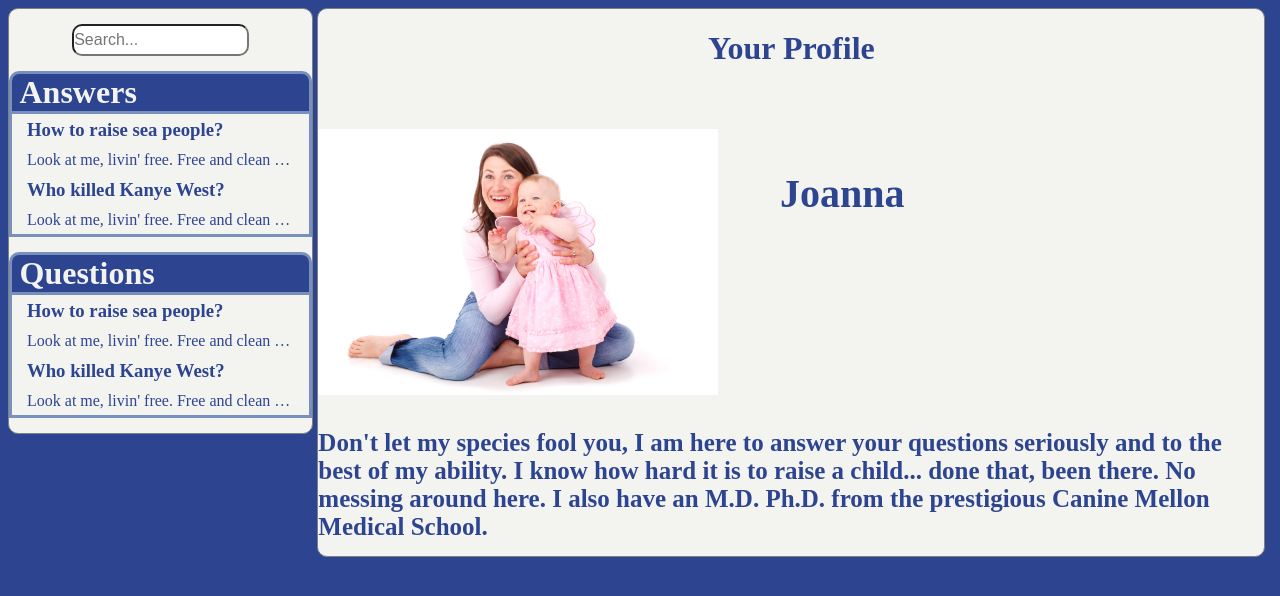
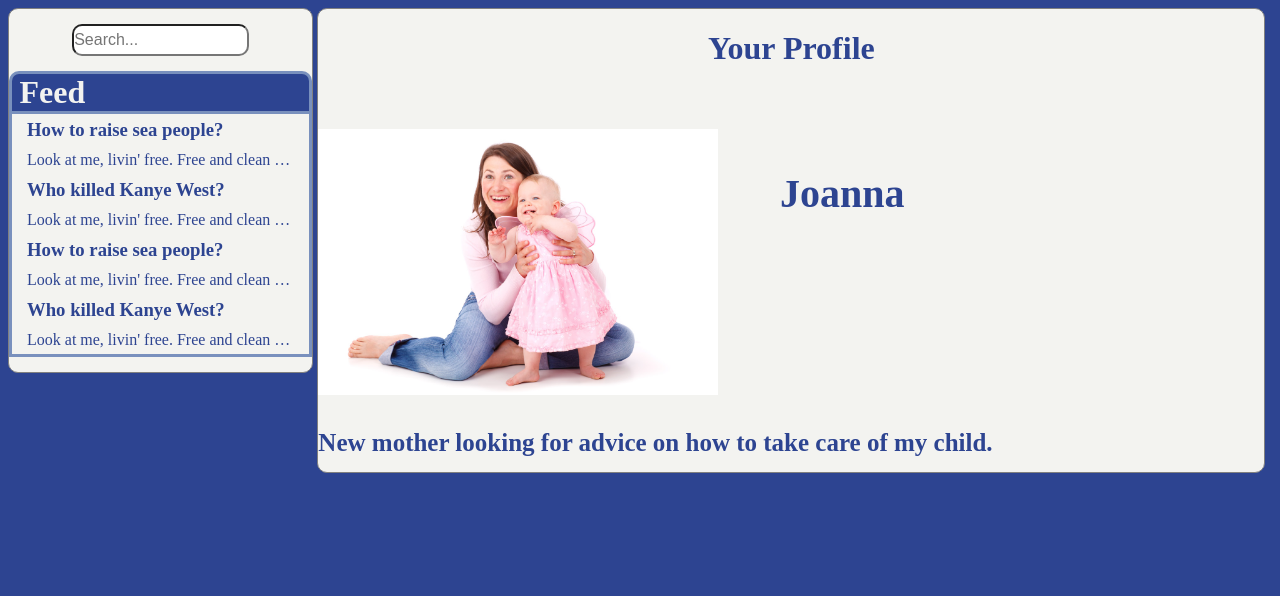
Before and after one commit to dscota/ParentChain, a plain HTML site: page prof.html in a window 1280 px wide. Drawn offline with Linux system fonts and the light colour scheme.

Commit message:
More prof fixes lol many commits and pushes

```diff
--- a/prof.html
+++ b/prof.html
@@ -21,7 +21,7 @@
         </div>
         <div id="results">
             <div id="results-header">
-                <h1 class="heading">Answers</h1>
+                <h1 class="heading">Feed</h1>
             </div>
             <div id="results-content">
                 <div class="result" id="r0" onclick="change(0)">
@@ -38,13 +38,6 @@
                         This is the way life was meant to be. Laughin' and singing, Sea people and me. Sea people and me, you guys.
                     </div>
                 </div>
-            </div>
-        </div>
-        <div id="results">
-            <div id="results-header">
-                <h1 class="heading">Questions</h1>
-            </div>
-            <div id="results-content">
                 <div class="result" id="r0" onclick="change(0)">
                     <h3 class="result-header">How to raise sea people?</h3>
                     <div class="result-content">Look at me, livin' free. Free and clean amongst the Sea People. We look for pirates and search for gold.
@@ -70,9 +63,7 @@
               <img src="joanna.jpg" alt="dog" class="dog_pic">
               <text class="dog_name">Joanna</text>
             </div>
-            <div class="bio">Don't let my species fool you, I am here to answer your questions seriously and to the best of my ability.
-              I know how hard it is to raise a child... done that, been there. No messing around here.
-              I also have an M.D. Ph.D. from the prestigious Canine Mellon Medical School.
+            <div class="bio">New mother looking for advice on how to take care of my child.
             </div>
         </form>
     </div>
```
